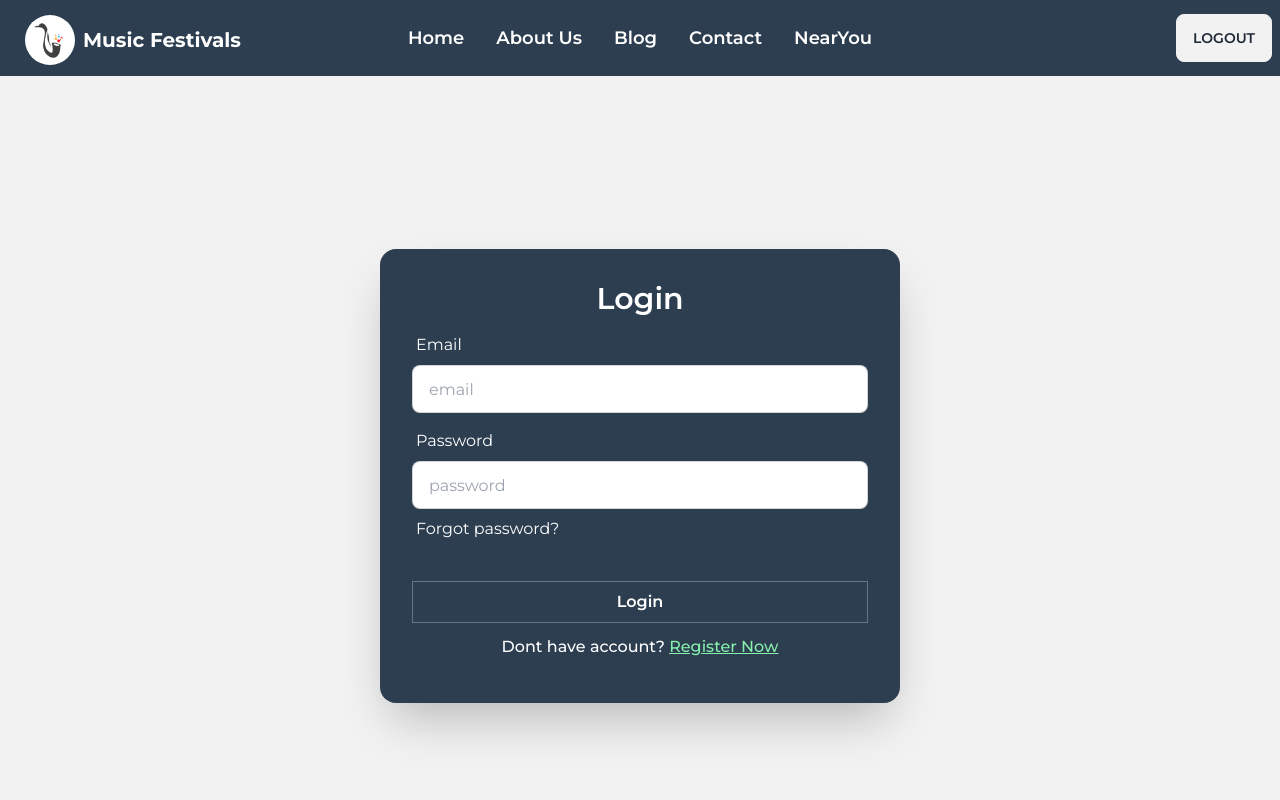
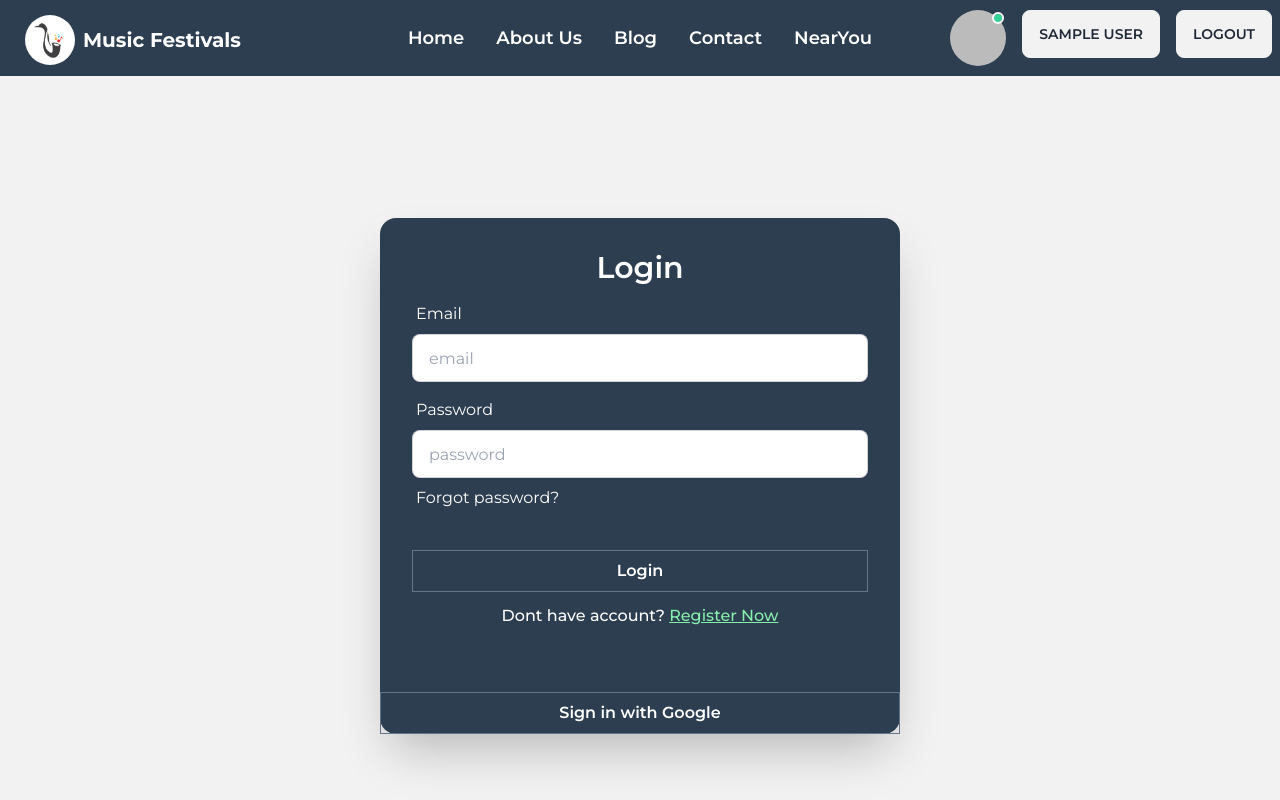
Before and after one commit to Sakibgithub123/concert_and_music_festivals, a React (Vite) app: page /login in a window 1280 px wide. Shown: the top 800 px of the page. Built offline with nearby package versions, Linux system fonts and the light colour scheme; no server answers; sample sign-in values are in the browser's storage.

Commit message:
google login

```diff
--- a/src/components/Firebase/Firebase.config.js
+++ b/src/components/Firebase/Firebase.config.js
@@ -7,13 +7,13 @@ import { initializeApp } from "firebase/app";
 // Your web app's Firebase configuration
 // For Firebase JS SDK v7.20.0 and later, measurementId is optional
 const firebaseConfig = {
-  apiKey: "AIzaSyC8lpWO7nThQSQAgZ6B6Rt_386q_NvOiRE",
-  authDomain: "concert-and-music-festivals.firebaseapp.com",
-  projectId: "concert-and-music-festivals",
-  storageBucket: "concert-and-music-festivals.appspot.com",
-  messagingSenderId: "492983873943",
-  appId: "1:492983873943:web:348188cb011f7e90fa54d2",
-  measurementId: "G-8M4RHT0QDZ"
+  apiKey: import.meta.env.VITE_APIKEY,
+  authDomain: import.meta.env.VITE_AUTHDOMAIN,
+  projectId: import.meta.env.VITE_PROJECTID,
+  storageBucket: import.meta.env.VITE_STORAGEBUCKET,
+  messagingSenderId: import.meta.env.VITE_MESSAGINGSENDERID,
+  appId: import.meta.env.VITE_APPID,
+  measurementId: import.meta.env.VITE_MEASUREMENTID
 };
 
 // Initialize Firebase
--- a/src/components/Header/Header.jsx
+++ b/src/components/Header/Header.jsx
@@ -4,23 +4,23 @@ import { AuthContext } from "../Provider/AuthProvider";
 import logo from "../../assets/logo.png"
 
 const Header = () => {
-  const {user , logout}=useContext(AuthContext)
-  const handleSignOut=()=>{
+  const { user, logout } = useContext(AuthContext)
+  const handleSignOut = () => {
     logout()
       .then()
       .catch()
 
   }
 
- const navlinks= <>
- <li className="text-[#fff] text-lg font-semibold"><NavLink  to={"/"}>Home</NavLink></li>
+  const navlinks = <>
+    <li className="text-[#fff] text-lg font-semibold"><NavLink to={"/"}>Home</NavLink></li>
     <li className="text-[#fff] text-lg font-semibold"><NavLink to={"/about"}>About Us</NavLink></li>
     <li className="text-[#fff] text-lg font-semibold"><NavLink to={"/blog"}>Blog</NavLink></li>
     {
-  user?  <li className="text-[#fff] text-lg font-semibold"><NavLink to={"/contact"}>Contact</NavLink></li> :''
+      user ? <li className="text-[#fff] text-lg font-semibold"><NavLink to={"/contact"}>Contact</NavLink></li> : ''
     }
     {
-   user?  <li className="text-[#fff] text-lg font-semibold"><NavLink to={"/nearyou"}>NearYou</NavLink></li> :''
+      user ? <li className="text-[#fff] text-lg font-semibold"><NavLink to={"/nearyou"}>NearYou</NavLink></li> : ''
     }
 
 
@@ -51,10 +51,23 @@ const Header = () => {
       <div className="navbar-end">
         {
           user ?
-          <NavLink onClick={handleSignOut}  className="btn">Logout</NavLink>
+            <div className="flex flex-row gap-4">
+              {user?.photoURL?
+              <div className="avatar online">
+              <div className="w-14 rounded-full">
+              <img src={user.photoURL} />
+
+              </div>
+            </div>
+
+                :''}
+
+              <div> {user?.displayName? <p className="btn">{user.displayName}</p>  : ''}</div>
+             <div> <NavLink onClick={handleSignOut} className="btn">Logout</NavLink></div>
+            </div>
             :
             <div>
-            <NavLink to={"/register"}  className="btn mr-3">Register</NavLink>
+              <NavLink to={"/register"} className="btn mr-3">Register</NavLink>
               <NavLink to={"/login"} className="btn">Login</NavLink>
             </div>
         }
--- a/src/components/Login/Login.jsx
+++ b/src/components/Login/Login.jsx
@@ -3,11 +3,15 @@ import { Link, useLocation, useNavigate } from "react-router-dom";
 import { AuthContext } from "../Provider/AuthProvider";
 
 
+
 const Login = () => {
-const {signIn}=useContext(AuthContext)
+const {signIn,googleSignIn}=useContext(AuthContext)
 const [errors, setErrors] = useState('')
 const [emailError, setEmailError] = useState('')
 const [passwordError, setPasswordError] = useState('')
+ const [user,setUser]=useState(null)
+
+
 
 const location=useLocation()
 const navigate=useNavigate()
@@ -40,6 +44,19 @@ const navigate=useNavigate()
         })
 
 
+
+    }
+    const googleSignin=()=>{
+        googleSignIn()
+        .then(result=>{
+            const logedInUser = result.user
+            console.log(logedInUser)
+            setUser(logedInUser)
+            navigate(location?.state? location.state : '/')
+        })
+        .catch(error =>{
+            console.error('error',error.message)
+        })
 
     }
     return (
@@ -78,10 +95,15 @@ const navigate=useNavigate()
                         </div>
                         <div className="form-control mt-6">
                             <button className="border border-slate-500 py-2 px-6 text-[#fff] font-semibold text-base">Login</button>
+
                             <p className="py-3 text-[#fff] text-center font-medium">Dont have account? <Link className="underline text-green-300" to={"/register"}>Register Now</Link> </p>
                         </div>
                     </form>
+                    <button onClick={googleSignin} className="border border-slate-500 py-2 px-6 text-[#fff] font-semibold text-base mt-5">Sign in with Google</button>
                 </div>
+                {
+                    user && <p>user:{user.displayName}</p>
+                }
             </div>
         </div>
     );
--- a/src/components/Provider/AuthProvider.jsx
+++ b/src/components/Provider/AuthProvider.jsx
@@ -1,5 +1,5 @@
 import { createContext,  useEffect,  useState } from "react";
-import { createUserWithEmailAndPassword, getAuth, onAuthStateChanged, signInWithEmailAndPassword, signOut } from "firebase/auth";
+import { GoogleAuthProvider, createUserWithEmailAndPassword, getAuth, onAuthStateChanged, signInWithEmailAndPassword, signInWithPopup, signOut } from "firebase/auth";
 import app from "../Firebase/Firebase.config";
 
 export const AuthContext= createContext(null)
@@ -7,6 +7,7 @@ const auth = getAuth(app)
 const AuthProvider = ({children}) => {
     const [user,setUser]= useState(null)
     const [loading,setLoading]= useState(true)
+    const provider = new GoogleAuthProvider();
 
 
     const createUser=(email,password)=>{
@@ -20,6 +21,11 @@ const AuthProvider = ({children}) => {
     const logout=()=>{
         setLoading(true)
         return signOut(auth)
+    }
+    const googleSignIn=()=>{
+        setLoading(true)
+       return signInWithPopup(auth, provider)
+
     }
     useEffect(()=>{
       const unSubscrive=  onAuthStateChanged(auth,currentUser=>{
@@ -36,7 +42,7 @@ const AuthProvider = ({children}) => {
 
    const authInfo={
 
-    user,createUser,signIn,logout,loading
+    user,createUser,signIn,googleSignIn,logout,loading
    }
     return (
         <AuthContext.Provider value={authInfo}>
```
Also changed, not shown: 2 other files (tests, documents, lock files or other folders). Lines whose indentation alone changed are shown as unchanged.
